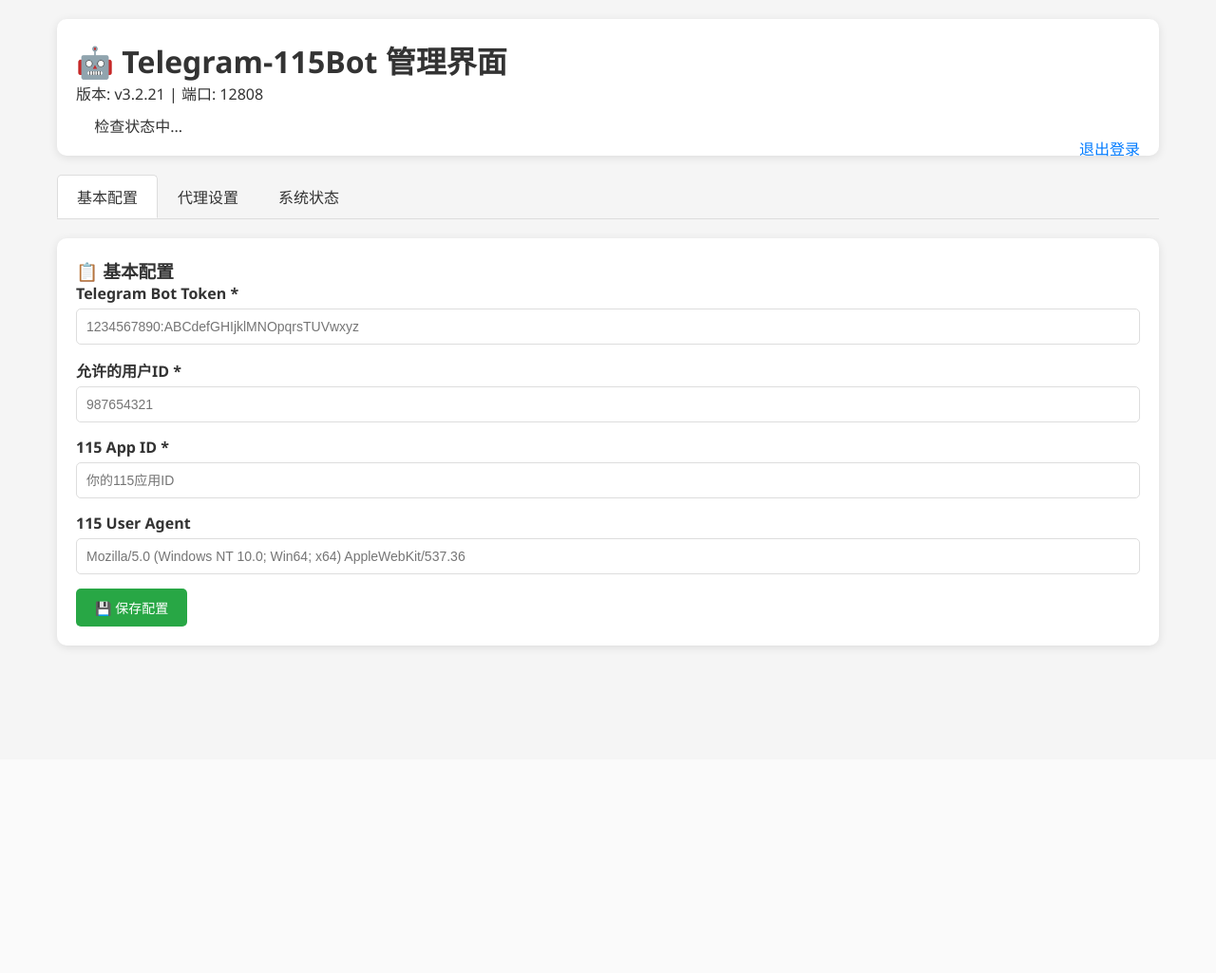
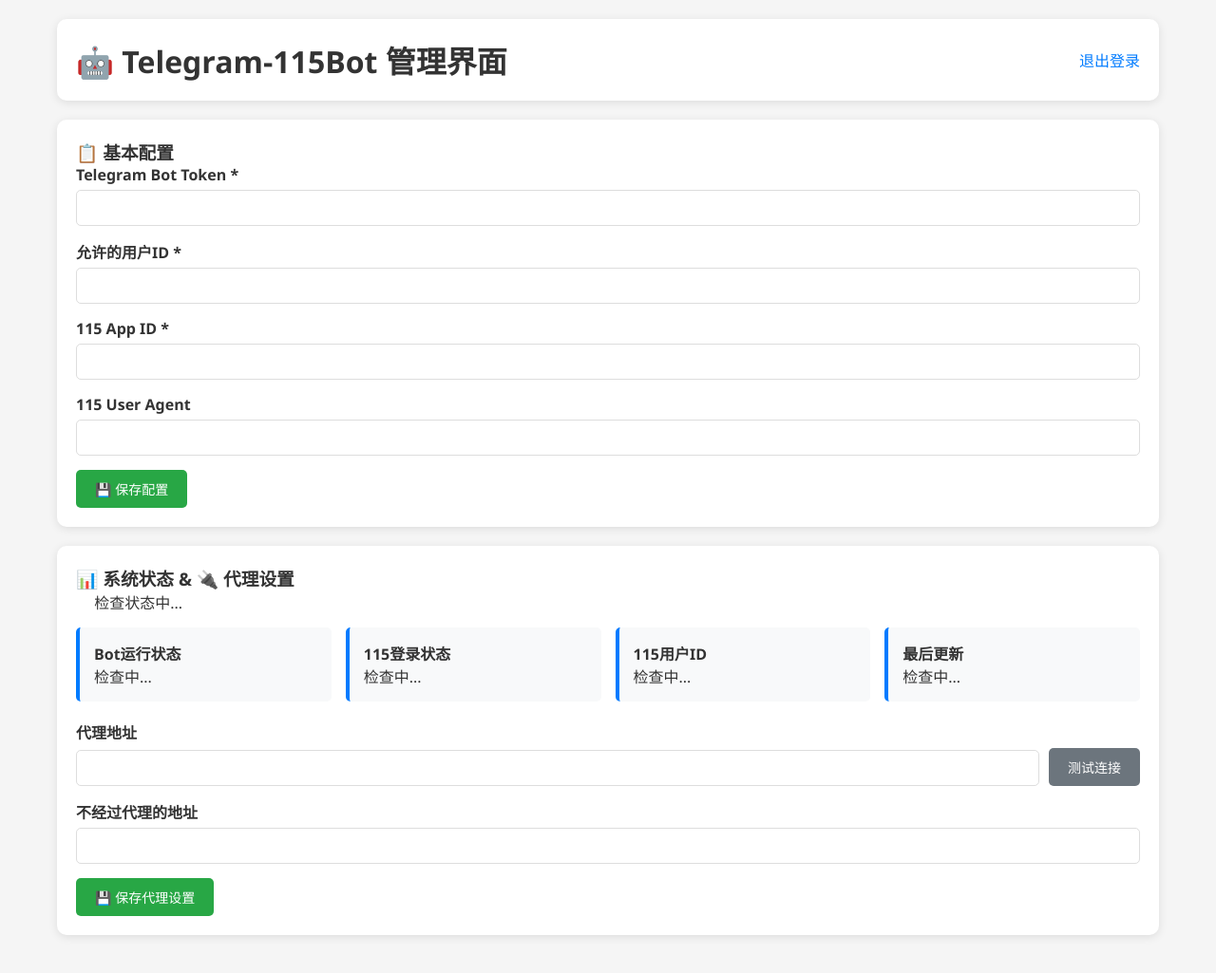
Before and after one commit to janeTingl/telegram-115bot, a Flask app: page / in a window 1280 px wide. Shown: the whole page at 95% size. Before the commit the page ends 684 px from the top, so only its background shows below. Run offline with Flask 3, Linux system fonts and the light colour scheme; the visitor is signed in with stand-in values (Sample User, id 1).

Commit message:
更新 index.html

```diff
--- a/telegram-115bot/templates/index.html
+++ b/telegram-115bot/templates/index.html
@@ -8,7 +8,7 @@
         * { margin: 0; padding: 0; box-sizing: border-box; }
         body { font-family: 'Segoe UI', Tahoma, Geneva, Verdana, sans-serif; background: #f5f5f5; color: #333; }
         .container { max-width: 1200px; margin: 0 auto; padding: 20px; }
-        .header { background: white; padding: 20px; border-radius: 10px; margin-bottom: 20px; box-shadow: 0 2px 10px rgba(0,0,0,0.1); }
+        .header { background: white; padding: 20px; border-radius: 10px; margin-bottom: 20px; box-shadow: 0 2px 10px rgba(0,0,0,0.1); display: flex; justify-content: space-between; align-items: center; }
         .card { background: white; padding: 20px; border-radius: 10px; margin-bottom: 20px; box-shadow: 0 2px 10px rgba(0,0,0,0.1); }
         .form-group { margin-bottom: 15px; }
         label { display: block; margin-bottom: 5px; font-weight: 600; }
@@ -21,12 +21,6 @@
         .status-indicator { display: inline-block; width: 10px; height: 10px; border-radius: 50%; margin-right: 5px; }
         .status-online { background: #28a745; }
         .status-offline { background: #dc3545; }
-        .tab-container { margin-top: 20px; }
-        .tabs { display: flex; border-bottom: 1px solid #ddd; margin-bottom: 20px; }
-        .tab { padding: 10px 20px; cursor: pointer; border: 1px solid transparent; }
-        .tab.active { border: 1px solid #ddd; border-bottom: 1px solid white; border-radius: 5px 5px 0 0; background: white; }
-        .tab-content { display: none; }
-        .tab-content.active { display: block; }
         .proxy-test { display: flex; gap: 10px; align-items: end; }
         .proxy-test input { flex: 1; }
         .test-result { margin-top: 10px; padding: 10px; border-radius: 5px; }
@@ -40,82 +34,46 @@
     <div class="container">
         <div class="header">
             <h1>🤖 Telegram-115Bot 管理界面</h1>
-            <p>版本: v3.2.21 | 端口: 12808</p>
-            <div style="margin-top: 10px;">
-                <span class="status-indicator" id="botStatus"></span>
-                <span id="statusText">检查状态中...</span>
-            </div>
-            <a href="/logout" style="float: right; color: #007bff; text-decoration: none;">退出登录</a>
+            <a href="/logout" style="color: #007bff; text-decoration: none;">退出登录</a>
         </div>
 
-        <div class="tabs">
-            <div class="tab active" onclick="switchTab('basic')">基本配置</div>
-            <div class="tab" onclick="switchTab('proxy')">代理设置</div>
-            <div class="tab" onclick="switchTab('status')">系统状态</div>
-        </div>
-
-        <!-- 基本配置标签 -->
-        <div id="basic-tab" class="tab-content active">
+        <!-- 基本配置模块 -->
         <div class="card">
             <h3>📋 基本配置</h3>
             <form id="basicConfigForm">
                 <div class="form-group">
                     <label for="bot_token">Telegram Bot Token *</label>
-                        <input type="text" id="bot_token" name="bot_token" placeholder="1234567890:ABCdefGHIjklMNOpqrsTUVwxyz" required>
+                    <input type="text" id="bot_token" name="bot_token" required>
                 </div>
 
                 <div class="form-group">
                     <label for="allowed_user">允许的用户ID *</label>
-                        <input type="text" id="allowed_user" name="allowed_user" placeholder="987654321" required>
+                    <input type="text" id="allowed_user" name="allowed_user" required>
                 </div>
 
                 <div class="form-group">
                     <label for="115_app_id">115 App ID *</label>
-                        <input type="text" id="115_app_id" name="115_app_id" placeholder="你的115应用ID" required>
+                    <input type="text" id="115_app_id" name="115_app_id" required>
                 </div>
 
                 <div class="form-group">
                     <label for="115_user_agent">115 User Agent</label>
-                        <input type="text" id="115_user_agent" name="115_user_agent" placeholder="Mozilla/5.0 (Windows NT 10.0; Win64; x64) AppleWebKit/537.36">
+                    <input type="text" id="115_user_agent" name="115_user_agent">
                 </div>
 
                 <button type="submit" class="success">💾 保存配置</button>
             </form>
         </div>
+
+        <!-- 系统状态和代理设置模块 -->
+        <div class="card">
+            <h3>📊 系统状态 & 🔌 代理设置</h3>
+
+            <div style="margin-bottom: 15px;">
+                <span class="status-indicator" id="botStatus"></span>
+                <span id="statusText">检查状态中...</span>
             </div>
 
-        <!-- 代理设置标签 -->
-        <div id="proxy-tab" class="tab-content">
-            <div class="card">
-                <h3>🔌 代理设置</h3>
-                <p style="margin-bottom: 15px; color: #666;">支持 HTTP/HTTPS/SOCKS5 代理格式</p>
-
-                <div class="form-group">
-                    <label for="proxy_url">代理地址</label>
-                    <div class="proxy-test">
-                        <input type="text" id="proxy_url" placeholder="http://127.0.0.1:7890 或 socks5://127.0.0.1:1080">
-                        <button type="button" onclick="testProxy()" class="secondary">测试连接</button>
-                    </div>
-                    <div class="proxy-examples" style="margin-top: 5px; font-size: 12px; color: #666;">
-                        示例: http://127.0.0.1:7890, socks5://user:pass@127.0.0.1:1080, https://proxy.example.com:8080
-                    </div>
-                </div>
-
-                <div id="proxyTestResult" class="test-result" style="display: none;"></div>
-
-                <div class="form-group">
-                    <label for="no_proxy">不经过代理的地址</label>
-                    <input type="text" id="no_proxy" name="no_proxy" placeholder="localhost,127.0.0.1,192.168.0.0/16">
-                </div>
-
-                <button type="button" onclick="saveProxyConfig()" class="success">💾 保存代理设置</button>
-            </div>
-        </div>
-
-        <!-- 系统状态标签 -->
-        <div id="status-tab" class="tab-content">
-            <div class="card">
-                <h3>📊 系统状态</h3>
             <div class="status-grid">
                 <div class="status-item">
                     <strong>Bot运行状态</strong>
@@ -134,35 +92,39 @@
                     <div id="lastUpdate">检查中...</div>
                 </div>
             </div>
-                <button onclick="refreshStatus()" class="secondary">🔄 刷新状态</button>
+
+            <div class="form-group">
+                <label for="proxy_url">代理地址</label>
+                <div class="proxy-test">
+                    <input type="text" id="proxy_url">
+                    <button type="button" onclick="testProxy()" class="secondary">测试连接</button>
                 </div>
+            </div>
+
+            <div id="proxyTestResult" class="test-result" style="display: none;"></div>
+
+            <div class="form-group">
+                <label for="no_proxy">不经过代理的地址</label>
+                <input type="text" id="no_proxy" name="no_proxy">
+            </div>
+
+            <button type="button" onclick="saveProxyConfig()" class="success">💾 保存代理设置</button>
         </div>
     </div>
 
     <script>
-        // 标签切换
-        function switchTab(tabName) {
-            document.querySelectorAll('.tab').forEach(tab => tab.classList.remove('active'));
-            document.querySelectorAll('.tab-content').forEach(content => content.classList.remove('active'));
-
-            event.target.classList.add('active');
-            document.getElementById(tabName + '-tab').classList.add('active');
-        }
-
         // 加载配置
         async function loadConfig() {
             try {
                 const response = await fetch('/api/config');
                 const config = await response.json();
 
-                // 填充表单
                 document.getElementById('bot_token').value = config.bot_token || '';
                 document.getElementById('allowed_user').value = config.allowed_user || '';
                 document.getElementById('115_app_id').value = config['115_app_id'] || '';
                 document.getElementById('115_user_agent').value = config['115_user_agent'] || '';
                 document.getElementById('no_proxy').value = config.no_proxy || '';
 
-                // 代理设置
                 if (config.http_proxy) {
                     document.getElementById('proxy_url').value = config.http_proxy;
                 }
@@ -174,7 +136,6 @@
         // 保存基本配置
         document.getElementById('basicConfigForm').addEventListener('submit', async (e) => {
             e.preventDefault();
-
             const formData = new FormData(e.target);
             const config = {
                 bot_token: formData.get('bot_token'),
@@ -182,14 +143,12 @@
                 115_app_id: formData.get('115_app_id'),
                 115_user_agent: formData.get('115_user_agent')
             };
-
             try {
                 const response = await fetch('/api/config', {
                     method: 'POST',
                     headers: { 'Content-Type': 'application/json' },
                     body: JSON.stringify(config)
                 });
-
                 const result = await response.json();
                 alert(result.success ? '配置保存成功！' : '保存失败: ' + result.message);
             } catch (error) {
@@ -237,11 +196,7 @@
             const proxyUrl = document.getElementById('proxy_url').value;
             const noProxy = document.getElementById('no_proxy').value;
 
-            const config = {
-                http_proxy: proxyUrl,
-                https_proxy: proxyUrl,
-                no_proxy: noProxy
-            };
+            const config = { http_proxy: proxyUrl, https_proxy: proxyUrl, no_proxy: noProxy };
 
             try {
                 const response = await fetch('/api/config', {
@@ -274,7 +229,6 @@
                     statusText.textContent = 'Bot未运行';
                 }
 
-                // 更新状态标签页
                 document.getElementById('botRunningStatus').textContent = status.bot_running ? '✅ 运行中' : '❌ 未运行';
                 document.getElementById('115LoginStatus').textContent = status['115_logged_in'] ? '✅ 已登录' : '❌ 未登录';
                 document.getElementById('115UserId').textContent = status['115_uid'] || '未获取';
@@ -287,16 +241,10 @@
             }
         }
 
-        // 刷新状态
-        function refreshStatus() {
-            updateStatus();
-        }
-
         // 页面加载时初始化
         document.addEventListener('DOMContentLoaded', function() {
             loadConfig();
             updateStatus();
-            // 每30秒自动更新状态
             setInterval(updateStatus, 30000);
         });
     </script>
```
Lines whose indentation alone changed are shown as unchanged.
